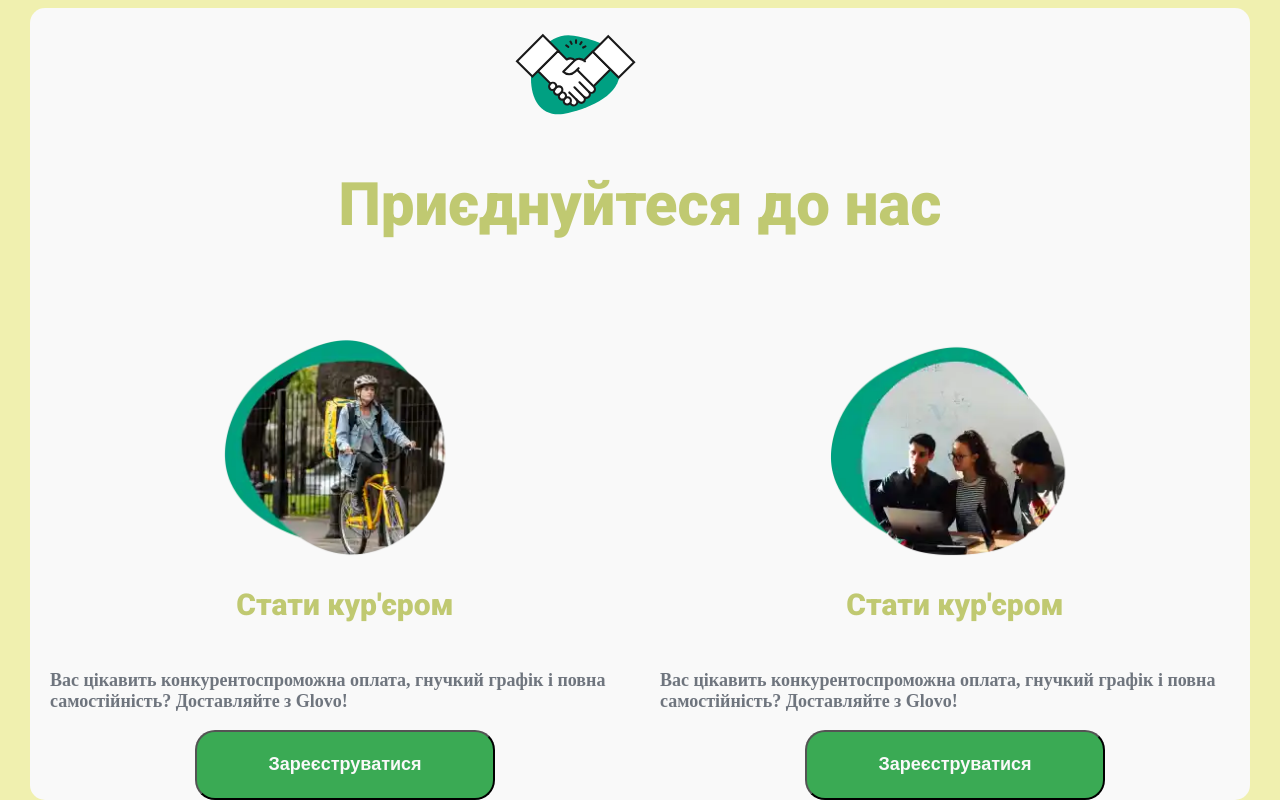
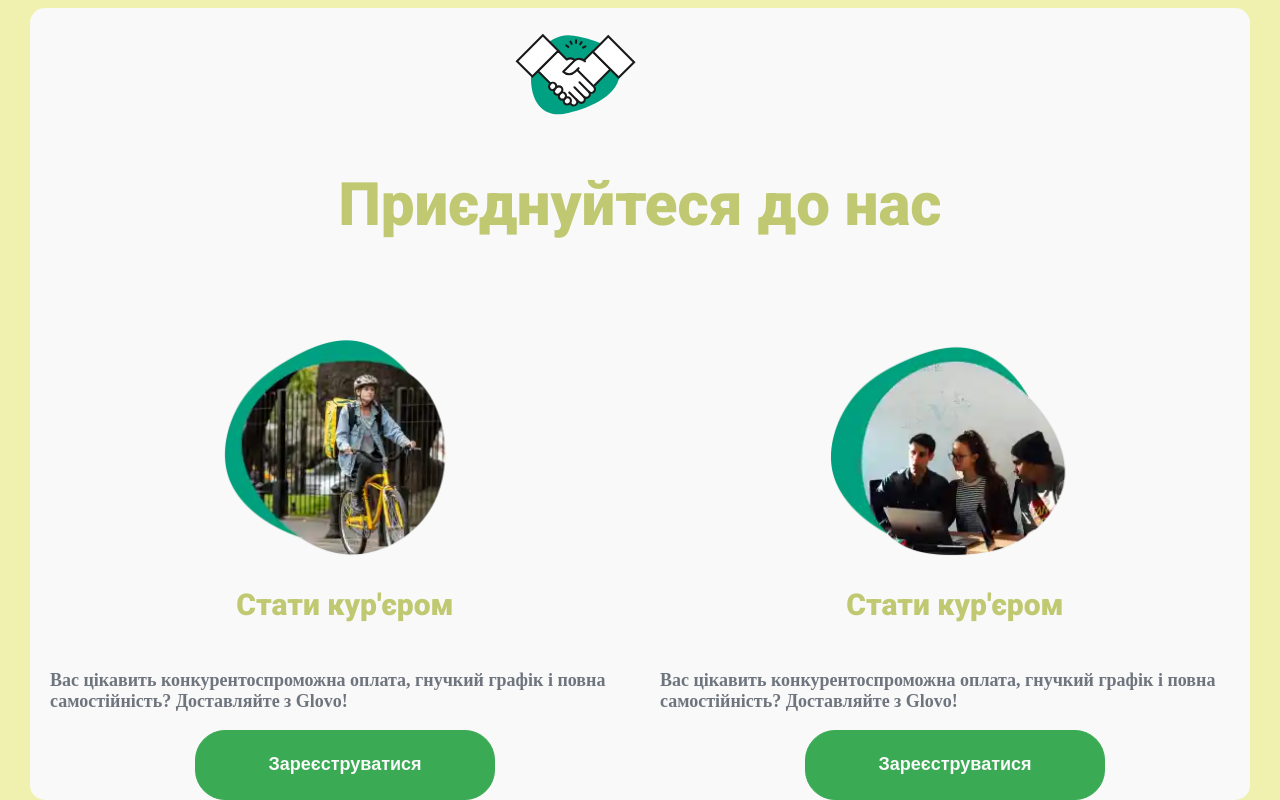
Before and after one commit to Kurman-Off/Cursova, a plain HTML site: page mainPage/index.html in a window 1280 px wide. Shown: the part 2137-2937 px from the top of the page. Drawn offline with Linux system fonts and the light colour scheme; a web font is replaced by a local one.

Commit message:
бордер трішки поправив на кнопці

```diff
--- a/mainPage/style.css
+++ b/mainPage/style.css
@@ -6,6 +6,7 @@ body {
   --mainColor4: rgb(240, 240, 175);
   --mainColorSection: #f9f9f9;
   --mainColorP: rgba(18,29,43,.6);
+  --mainColorBnt: rgb(58 170 84);
   background-color: var(--mainColor4);
 }
 
@@ -184,8 +185,9 @@ a {
 .section__support__btn {
   width: 300px;
   height: 70px;
-  background-color: rgb(58 170 84);
-  border-radius: 20px;
+  background-color: var(--mainColorBnt);
+  border: 1px solid var(--mainColorBnt);
+  border-radius: 30px;
 }
 
 .section__support__btn__a {
```
